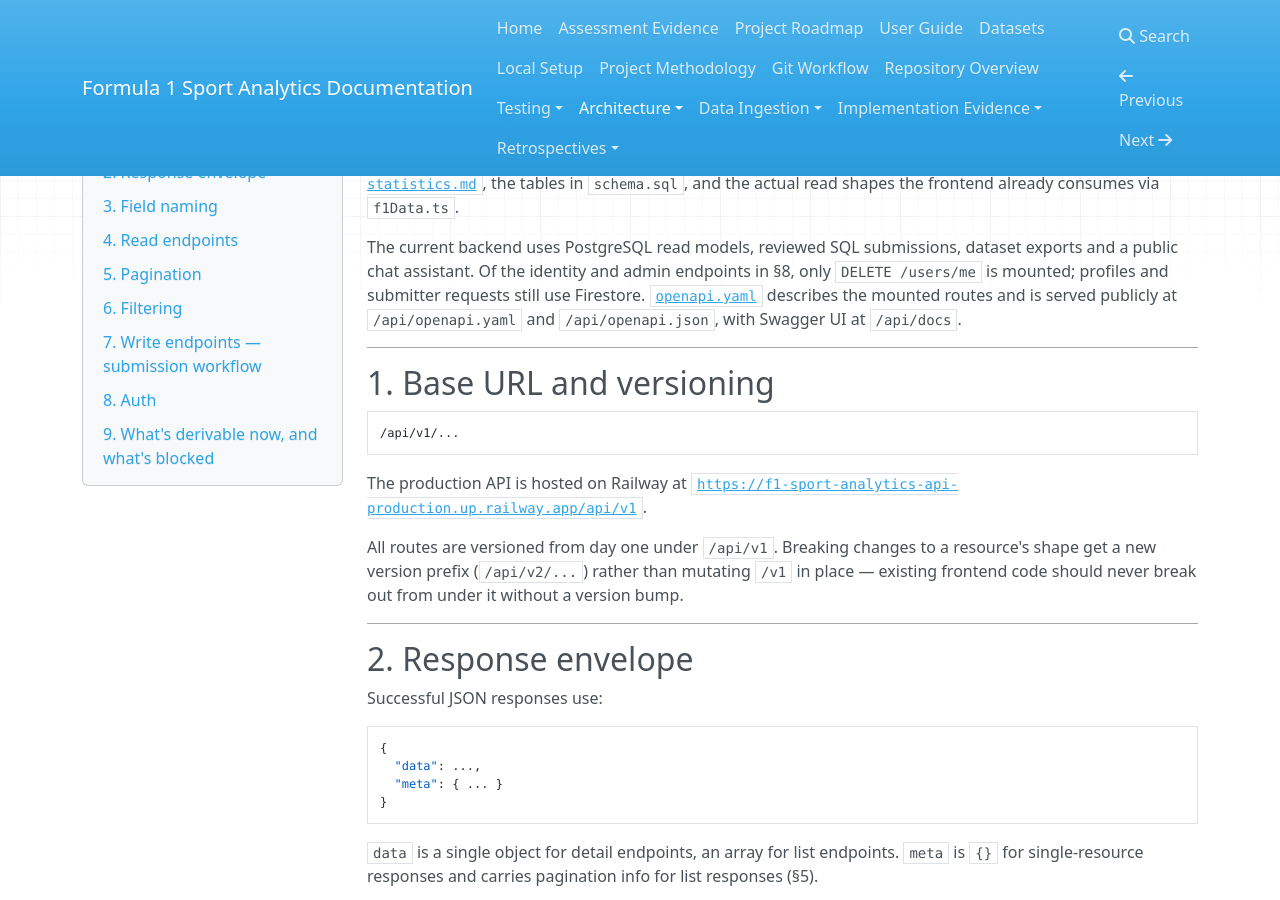
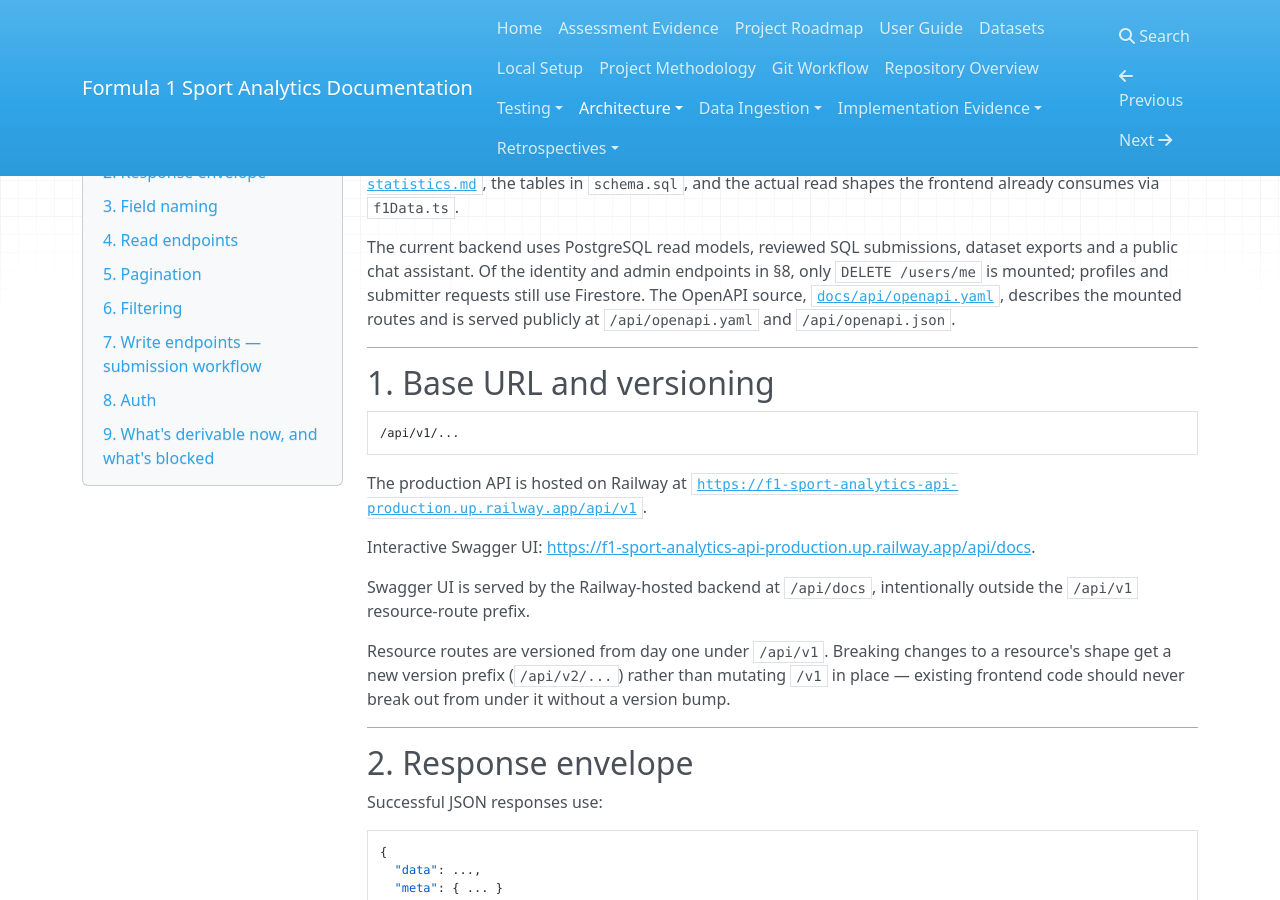
Before and after one commit to kayuraGovindsammy-del/Formula-One-SportsAnalytics, an MkDocs documentation site: the page built from docs/api-design.md, in a window 1280 px wide and 900 px high, scrolled down 275 px. Built offline with MkDocs 1.6.1, drawn with Linux system fonts in a browser that asks for light colours; nearby versions of some CDN libraries.

Commit message:
docs: add live Swagger API documentation

```diff
--- a/docs/api-design.md
+++ b/docs/api-design.md
@@ -10,7 +10,7 @@ This document is the contract for the backend API. It exists so that:
 
 It reflects the entities in [`data-model.md`](data-model.md), the event log in [`event-schema.md`](event-schema.md), the formulas in [`f1-statistics.md`](f1-statistics.md), the tables in `schema.sql`, and the actual read shapes the frontend already consumes via `f1Data.ts`.
 
-The current backend uses PostgreSQL read models, reviewed SQL submissions, dataset exports and a public chat assistant. Of the identity and admin endpoints in §8, only `DELETE /users/me` is mounted; profiles and submitter requests still use Firestore. [`openapi.yaml`](api/openapi.yaml) describes the mounted routes and is served publicly at `/api/openapi.yaml` and `/api/openapi.json`, with Swagger UI at `/api/docs`.
+The current backend uses PostgreSQL read models, reviewed SQL submissions, dataset exports and a public chat assistant. Of the identity and admin endpoints in §8, only `DELETE /users/me` is mounted; profiles and submitter requests still use Firestore. The OpenAPI source, [`docs/api/openapi.yaml`](api/openapi.yaml), describes the mounted routes and is served publicly at `/api/openapi.yaml` and `/api/openapi.json`.
 
 ---
 
@@ -23,7 +23,11 @@ The current backend uses PostgreSQL read models, reviewed SQL submissions, datas
 The production API is hosted on Railway at
 [`https://f1-sport-analytics-api-production.up.railway.app/api/v1`](https://f1-sport-analytics-api-production.up.railway.app/api/v1).
 
-All routes are versioned from day one under `/api/v1`. Breaking changes to a resource's shape get a new version prefix (`/api/v2/...`) rather than mutating `/v1` in place — existing frontend code should never break out from under it without a version bump.
+Interactive Swagger UI: [https://f1-sport-analytics-api-production.up.railway.app/api/docs](https://f1-sport-analytics-api-production.up.railway.app/api/docs).
+
+Swagger UI is served by the Railway-hosted backend at `/api/docs`, intentionally outside the `/api/v1` resource-route prefix.
+
+Resource routes are versioned from day one under `/api/v1`. Breaking changes to a resource's shape get a new version prefix (`/api/v2/...`) rather than mutating `/v1` in place — existing frontend code should never break out from under it without a version bump.
 
 ---
 
```
Also changed, not shown: README.md (+3 -0 lines), docs/final-submission-evidence.md (+1 -1 lines).
